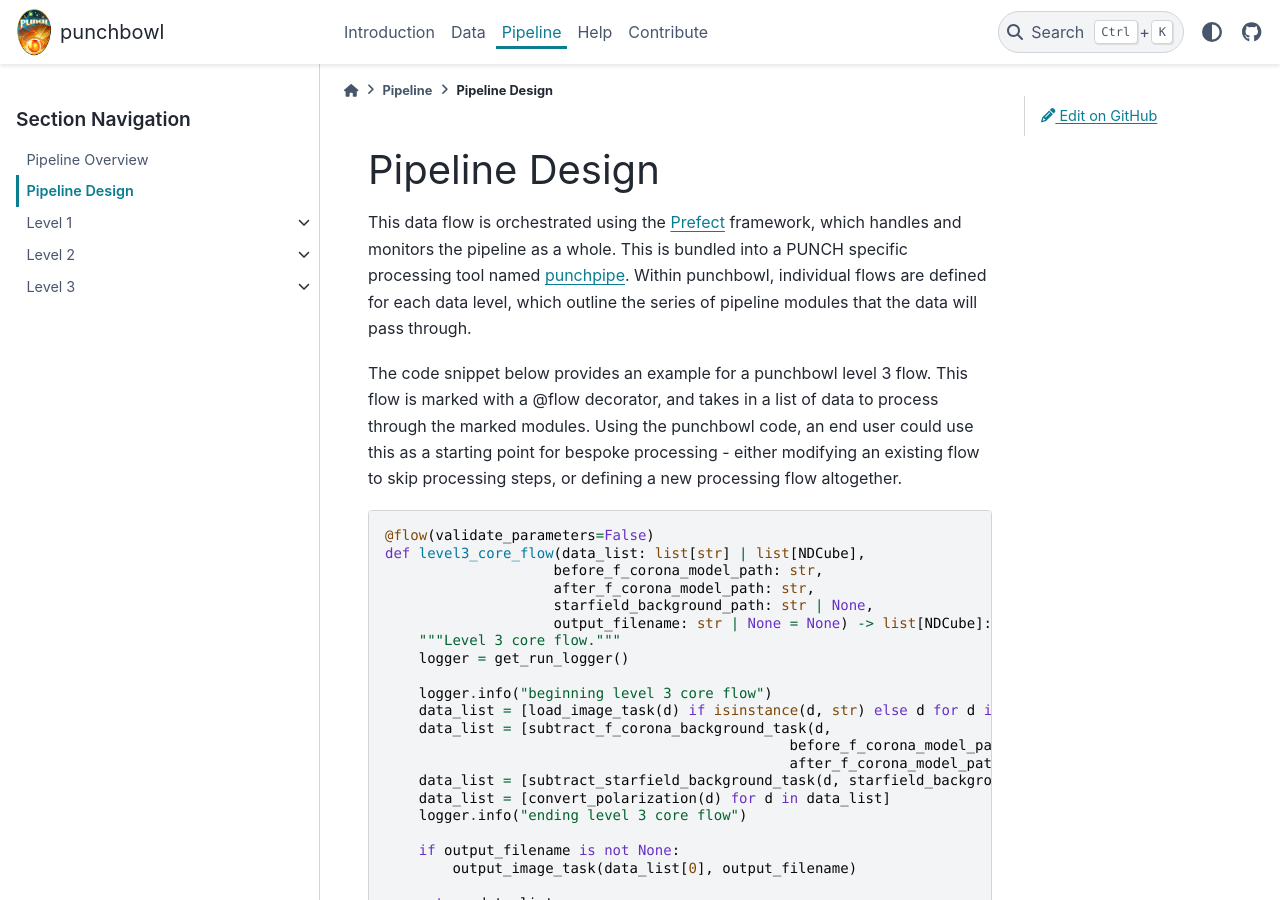
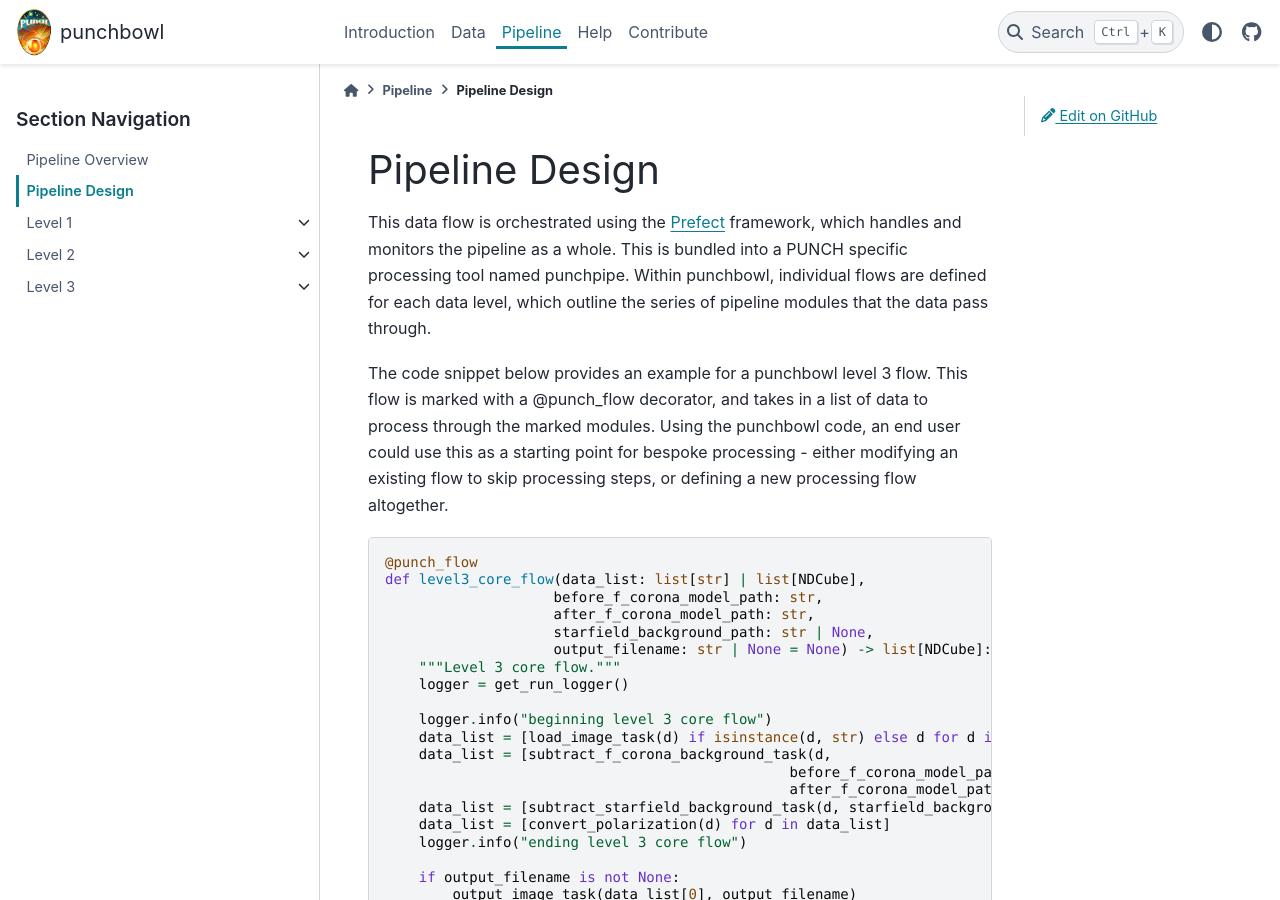
Before and after one commit to raphael-attie/punchbowl, a Sphinx documentation site: the page built from docs/pipeline/design.rst, in a window 1280 px wide and 900 px high. Built offline with Sphinx 7.4.7 and the PyData theme 0.15.4, drawn with Linux system fonts in a browser that asks for light colours; pages that are not in the unit, such as notebooks, are missing from menus.

Commit message:
cleans up a few inconsistencies in docs

```diff
--- a/docs/intro.rst
+++ b/docs/intro.rst
@@ -5,7 +5,7 @@ What is PUNCH?
 --------------
 PUNCH is a NASA Small Explorer (SMEX) mission to better understand how the mass and energy of
 the Sun’s corona become the solar wind that fills the solar system.
-Four suitcase-sized satellites will work together to produce images of the entire inner solar system around the clock.
+Four suitcase-sized satellites work together to produce images of the entire inner solar system around the clock.
 You can learn more at the `PUNCH website <https://punch.space.swri.edu/>`_.
 
 Where does `punchbowl` fit in?
--- a/docs/pipeline/design.rst
+++ b/docs/pipeline/design.rst
@@ -1,13 +1,16 @@
 Pipeline Design
 ===============
 
-This data flow is orchestrated using the `Prefect <https://github.com/PrefectHQ/prefect>`_ framework, which handles and monitors the pipeline as a whole. This is bundled into a PUNCH specific processing tool named `punchpipe <https://github.com/punch-mission/punchpipe>`_. Within punchbowl, individual flows are defined for each data level, which outline the series of pipeline modules that the data will pass through.
+This data flow is orchestrated using the `Prefect <https://github.com/PrefectHQ/prefect>`_ framework, which handles and monitors the pipeline as a whole.
+This is bundled into a PUNCH specific processing tool named punchpipe.
+Within punchbowl, individual flows are defined for each data level, which outline the series of pipeline modules that the data pass through.
 
-The code snippet below provides an example for a punchbowl level 3 flow. This flow is marked with a @flow decorator, and takes in a list of data to process through the marked modules. Using the punchbowl code, an end user could use this as a starting point for bespoke processing - either modifying an existing flow to skip processing steps, or defining a new processing flow altogether.
+The code snippet below provides an example for a punchbowl level 3 flow. This flow is marked with a @punch_flow decorator, and takes in a list of data to process through the marked modules.
+Using the punchbowl code, an end user could use this as a starting point for bespoke processing - either modifying an existing flow to skip processing steps, or defining a new processing flow altogether.
 
 .. code-block:: python
 
-    @flow(validate_parameters=False)
+    @punch_flow
     def level3_core_flow(data_list: list[str] | list[NDCube],
                         before_f_corona_model_path: str,
                         after_f_corona_model_path: str,
@@ -31,7 +34,8 @@ The code snippet below provides an example for a punchbowl level 3 flow. This fl
         return data_list
 
 
-For individual pipeline modules, such as the example F-corona subtraction below, the @punch_task decorator is used to mark this as a punch specific task, orchestrated as part of a data flow as defined above. This task handles the overall data flow and logging, with the primary processing happening inside a separate function.
+For individual pipeline modules, such as the example F-corona subtraction below, the @punch_task decorator is used to mark this as a punch specific task, orchestrated as part of a data flow as defined above.
+This task handles the overall data flow and logging, with the primary processing happening inside a separate function.
 
 .. code-block:: python
 
@@ -75,7 +79,8 @@ For individual pipeline modules, such as the example F-corona subtraction below,
 
         return output
 
-As specified above, the above task handles logging and pipeline orchestration, with a standalone function defined as below handling the primary reduction step. This function can therefore be extracted / remixed for use inside a custom processing pipeline.
+As specified above, the above task handles logging and pipeline orchestration, with a standalone function defined as below handling the primary reduction step.
+This function can therefore be extracted / remixed for use inside a custom processing pipeline.
 
 .. code-block:: python
 
--- a/docs/pipeline/overview.rst
+++ b/docs/pipeline/overview.rst
@@ -1,4 +1,4 @@
 Pipeline Overview
 ==================
 
-The PUNCH data processing pipeline is implemented in three primary numbered levels, with an additional processing level for QuickPUNCH data. An overview of the data reduction pipeline is provided with details of orchestration, flows (including custom flows), and data handling. An overview of the various processing levels and modules within is also provided, broken down by level.
+The PUNCH data processing pipeline is implemented in three primary numbered levels, with an additional processing level for QuickPUNCH data.
```
Also changed, not shown: README.md (+3 -3 lines), docs/data/access.rst (+5 -3 lines), docs/data/data_object.rst (+9 -3 lines).
